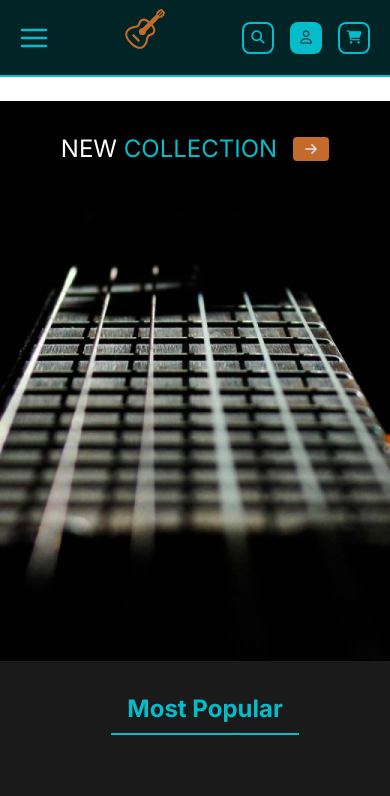
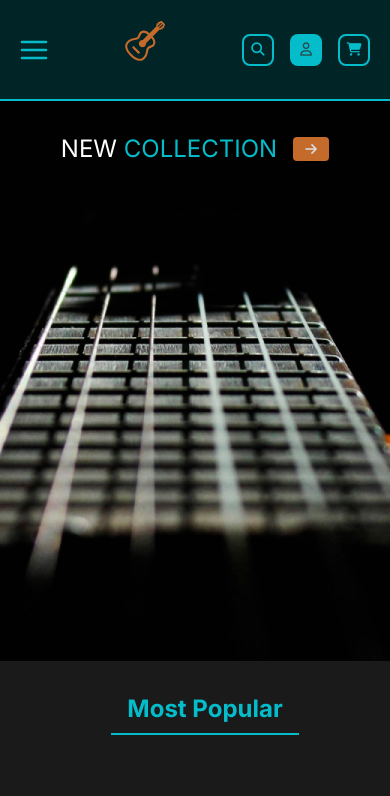
Before and after one commit to mariamlukava/Final, a plain HTML site: page index.html in a window 390 px wide. Shown: the top 796 px of the page. Drawn offline with Linux system fonts and the light colour scheme.

Commit message:
update mobile

```diff
--- a/css/mobile.css
+++ b/css/mobile.css
@@ -3,7 +3,7 @@
 
     /* header */
     header {
-        padding-inline: 20px;
+        padding: 28px 20px;
     }
 
     .header_button_box {
```
